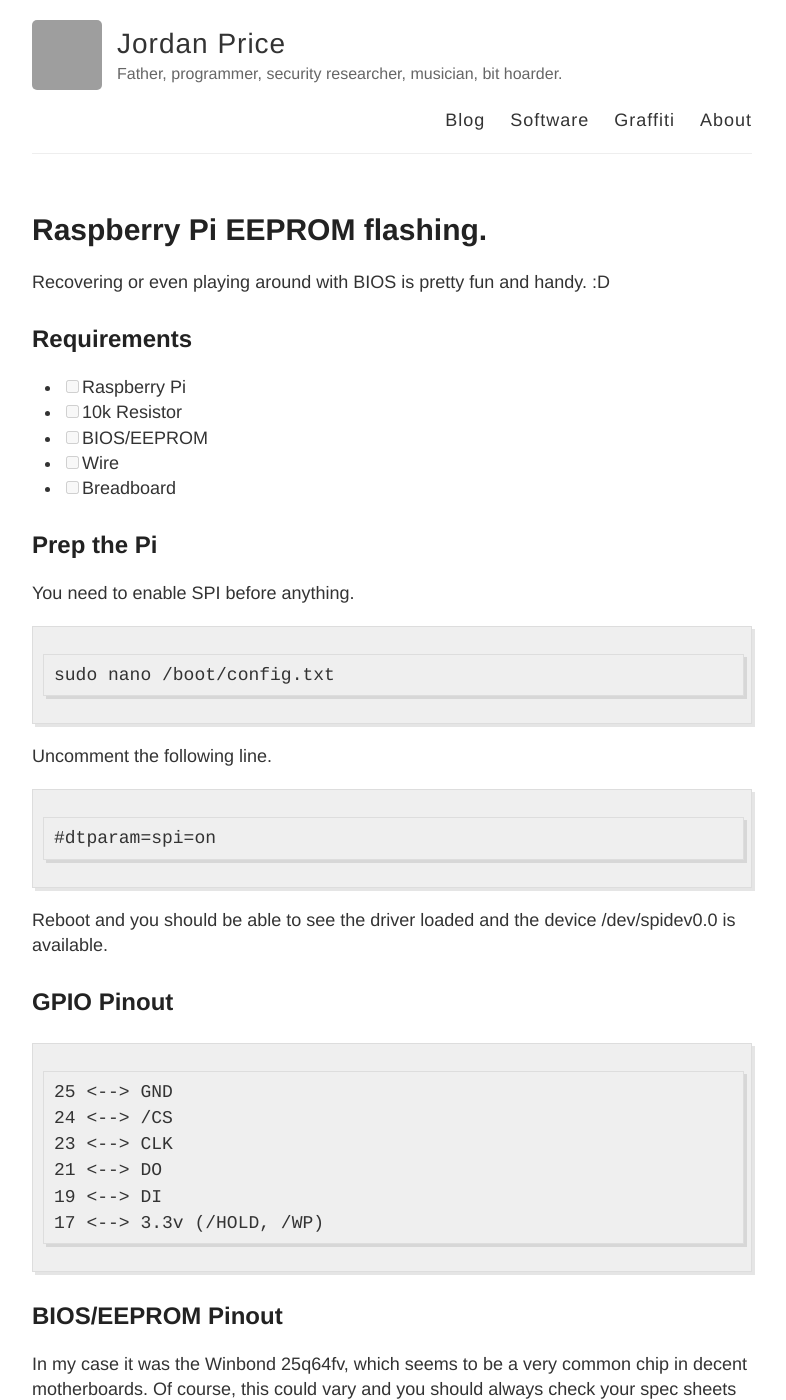
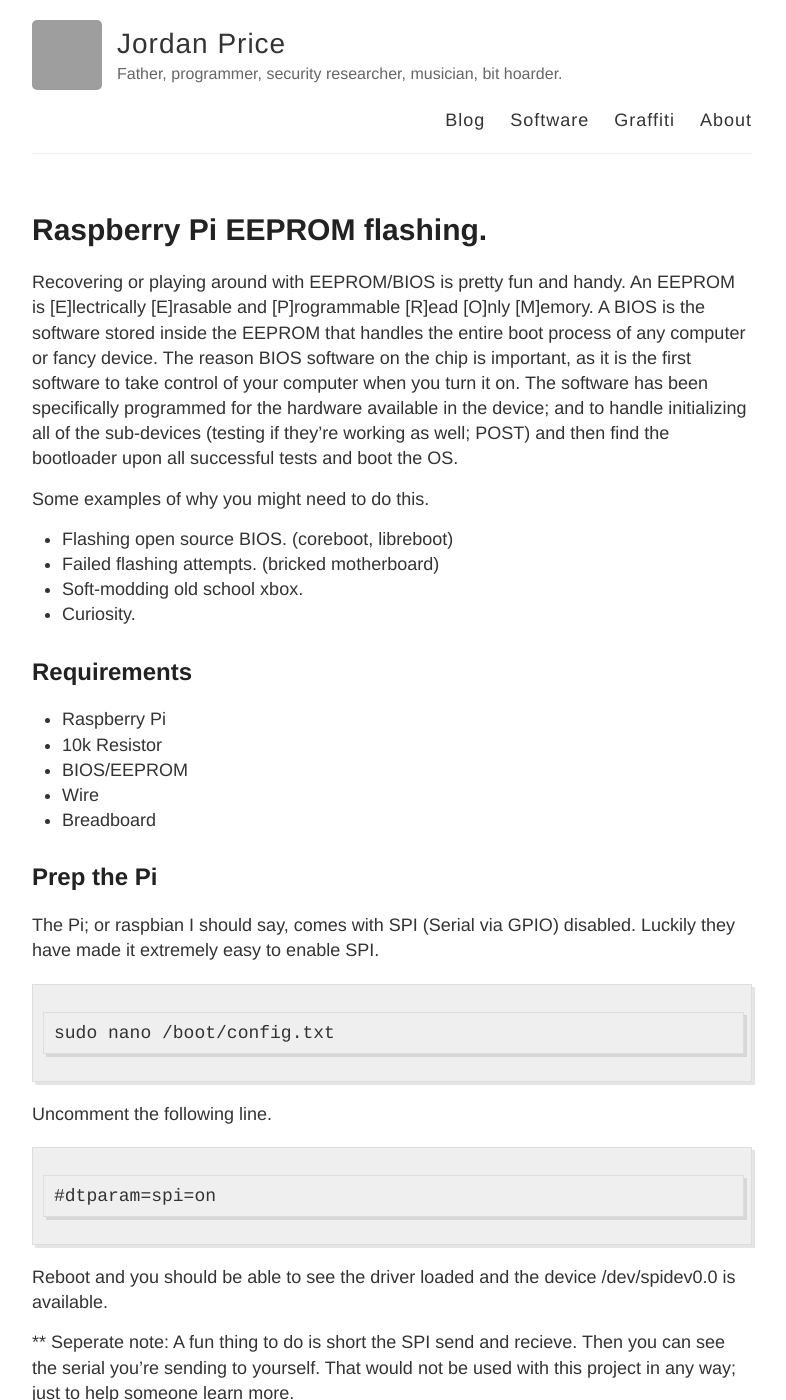
Before and after one commit to thejordanprice/thejordanprice.github.io, a Jekyll site: the page built from _posts/2017-7-16-Pi-Bios-Flasher.md, in a window 1280 px wide and 1400 px high. Shown: the whole window, without its empty margins (248-1034 px from the left). Built offline with Jekyll 4.4.1, drawn with Linux system fonts in a browser that asks for light colours; comment, search, counter and statistics services are not loaded; grey boxes are pictures that could not be loaded.

Commit message:
bios flasher post edit

```diff
--- a/_posts/2017-7-16-Pi-Bios-Flasher.md
+++ b/_posts/2017-7-16-Pi-Bios-Flasher.md
@@ -4,19 +4,26 @@
 comments: true
 ---
 
-Recovering or even playing around with BIOS is pretty fun and handy. :D
+Recovering or playing around with EEPROM/BIOS is pretty fun and handy. An EEPROM is [E]lectrically [E]rasable and [P]rogrammable [R]ead [O]nly [M]emory. A BIOS is the software stored inside the EEPROM that handles the entire boot process of any computer or fancy device. The reason BIOS software on the chip is important, as it is the first software to take control of your computer when you turn it on. The software has been specifically programmed for the hardware available in the device; and to handle initializing all of the sub-devices (testing if they're working as well; POST) and then find the bootloader upon all successful tests and boot the OS.
+
+Some examples of why you might need to do this.
+
+- Flashing open source BIOS. (coreboot, libreboot)
+- Failed flashing attempts. (bricked motherboard)
+- Soft-modding old school xbox.
+- Curiosity.
 
 ## Requirements
 
-- [ ] Raspberry Pi
-- [ ] 10k Resistor
-- [ ] BIOS/EEPROM
-- [ ] Wire
-- [ ] Breadboard
+- Raspberry Pi
+- 10k Resistor
+- BIOS/EEPROM
+- Wire
+- Breadboard
 
 ## Prep the Pi
 
-You need to enable SPI before anything.
+The Pi; or raspbian I should say, comes with SPI (Serial via GPIO) disabled. Luckily they have made it extremely easy to enable SPI.
 
     sudo nano /boot/config.txt
 
@@ -25,6 +32,8 @@
     #dtparam=spi=on
 
 Reboot and you should be able to see the driver loaded and the device /dev/spidev0.0 is available.
+
+** Seperate note: A fun thing to do is short the SPI send and recieve. Then you can see the serial you're sending to yourself. That would not be used with this project in any way; just to help someone learn more.
 
 ## GPIO Pinout
 
```
